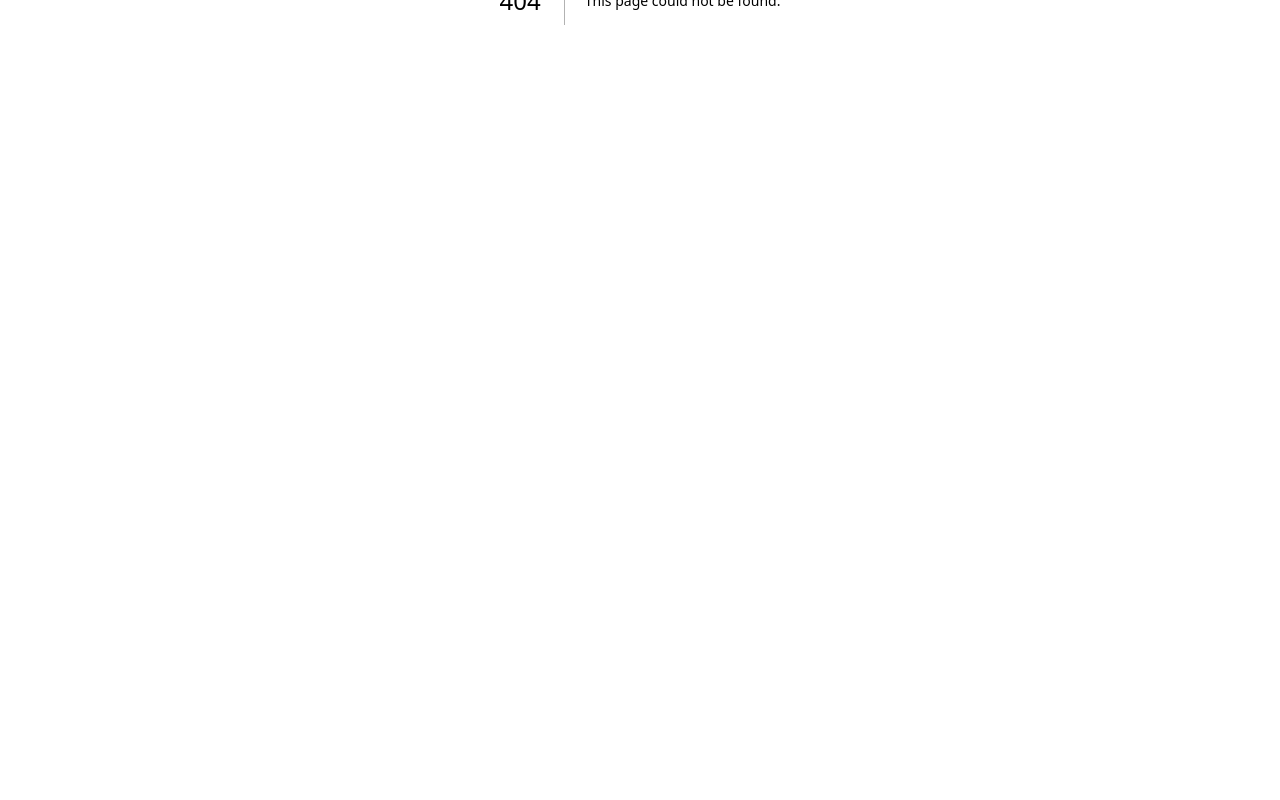
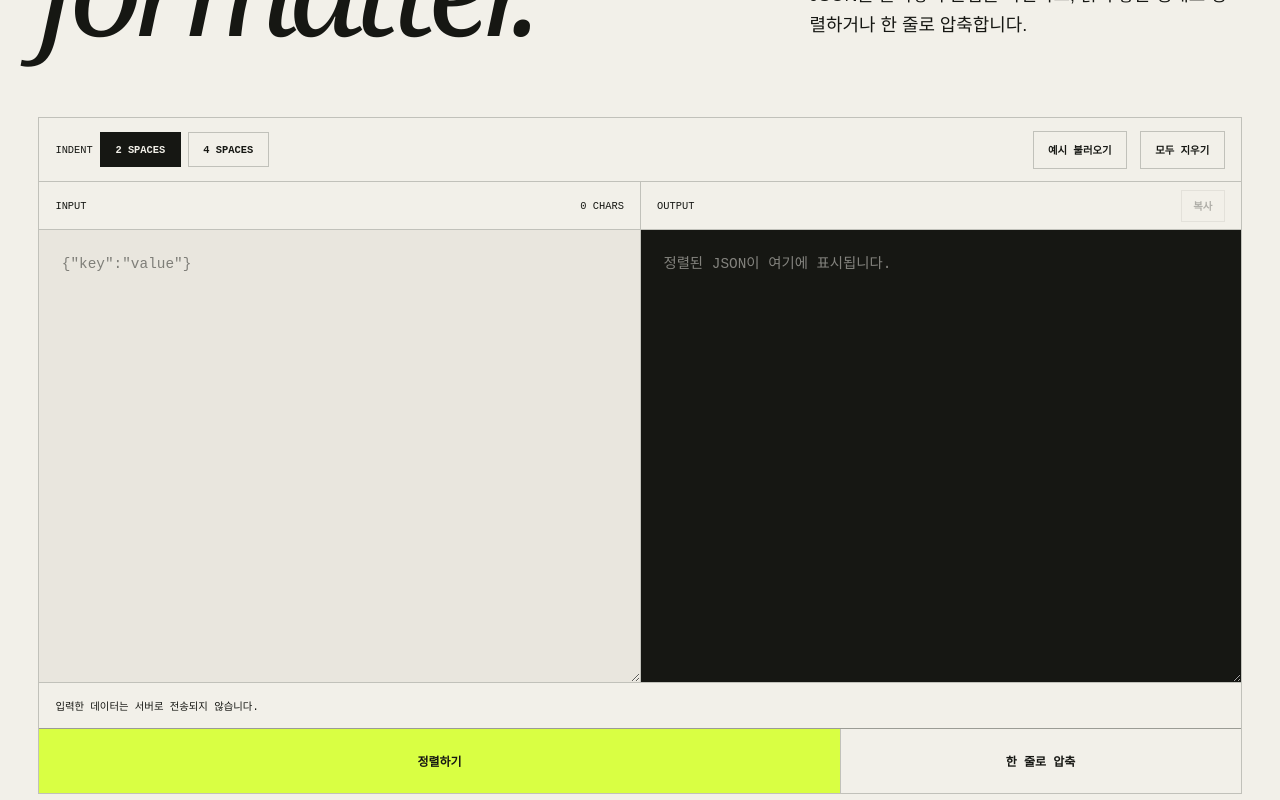
Before and after one commit to stoveinsummer/portfolio, a Next.js app: page /tools/json-formatter in a window 1280 px wide. Before the commit this address had no page. Shown: the part 400-1200 px from the top of the page. Before the commit the page ends 800 px from the top, so only its background shows below. Built offline with nearby package versions, Linux system fonts and the light colour scheme.

Commit message:
Build JSON formatter tool

```diff
--- a/app/globals.css
+++ b/app/globals.css
@@ -167,11 +167,40 @@ footer { display: flex; justify-content: space-between; padding: 2rem 3vw; borde
 .journal-list p { grid-column: 2; max-width: 620px; margin: 0; line-height: 1.6; }
 .journal-list em { grid-column: 2; font: normal .65rem "Courier New", monospace; text-transform: uppercase; }
 .tool-grid { display: grid; grid-template-columns: repeat(2, 1fr); gap: 1px; background: var(--line); border: 1px solid var(--line); }
-.tool-grid article { min-height: 310px; display: grid; grid-template-rows: auto 1fr auto; padding: 2rem; background: var(--paper); }
-.tool-grid article > span, .tool-grid article > em { font: normal .68rem "Courier New", monospace; text-transform: uppercase; }
+.tool-grid article, .tool-card { min-height: 310px; display: grid; grid-template-rows: auto 1fr auto; padding: 2rem; background: var(--paper); }
+.tool-grid article > span, .tool-grid article > em, .tool-card > span, .tool-card > em { font: normal .68rem "Courier New", monospace; text-transform: uppercase; }
+.tool-card { transition: background .2s, color .2s; }
+.tool-card:hover { background: var(--ink); color: var(--paper); }
 .tool-grid h2 { margin: .8rem 0; font: italic 400 clamp(2.2rem, 4vw, 4rem)/.95 Georgia, serif; }
 .tool-grid p:not(.eyebrow) { max-width: 420px; line-height: 1.55; }
 .tools-note { margin-top: 3vw; }
+.tool-detail-head { padding: 11vh 3vw 6vw; display: grid; grid-template-columns: 1.25fr .75fr; gap: 4vw; align-items: end; }
+.tool-detail-head .eyebrow { grid-column: 1/-1; }
+.tool-detail-head h1 { margin: 1rem 0 0; font-size: clamp(4rem, 10vw, 9rem); line-height: .76; letter-spacing: -.075em; font-weight: 520; }
+.tool-detail-head h1 i { font-family: Georgia, serif; font-weight: 400; }
+.tool-detail-head > p:last-child { max-width: 520px; font-size: 1.12rem; line-height: 1.65; }
+.tool-detail-content { padding: 0 3vw 9vw; }
+.json-tool { border: 1px solid var(--line); }
+.json-toolbar { min-height: 64px; display: flex; align-items: center; gap: .8rem; padding: .8rem 1rem; border-bottom: 1px solid var(--line); }
+.indent-control { display: flex; align-items: center; gap: .45rem; margin-right: auto; }
+.indent-control span, .json-pane-head, .json-status { font: .65rem "Courier New", monospace; text-transform: uppercase; }
+.json-toolbar button, .json-pane-head button, .json-actions button { border: 1px solid var(--line); background: transparent; color: inherit; padding: .65rem .9rem; font: 600 .65rem "Courier New", monospace; text-transform: uppercase; cursor: pointer; }
+.indent-control button.active, .json-toolbar button:hover, .json-pane-head button:hover { background: var(--ink); color: var(--paper); }
+.json-editors { display: grid; grid-template-columns: 1fr 1fr; min-height: 500px; }
+.json-pane + .json-pane { border-left: 1px solid var(--line); }
+.json-pane { display: grid; grid-template-rows: 48px 1fr; min-width: 0; }
+.json-pane-head { display: flex; align-items: center; justify-content: space-between; padding: .7rem 1rem; border-bottom: 1px solid var(--line); }
+.json-pane-head button { padding: .45rem .7rem; }
+.json-pane-head button:disabled { opacity: .3; cursor: default; }
+.json-pane textarea { width: 100%; min-height: 450px; resize: vertical; border: 0; outline: 0; padding: 1.4rem; background: #e9e6de; color: var(--ink); font: .9rem/1.65 "Courier New", monospace; tab-size: 2; }
+.output-pane textarea { background: var(--ink); color: var(--paper); }
+.json-status { min-height: 46px; display: flex; align-items: center; padding: .7rem 1rem; border-top: 1px solid var(--line); }
+.json-status.valid { background: #d9ff43; }
+.json-status.error { background: #8b4f33; color: white; text-transform: none; }
+.json-actions { display: grid; grid-template-columns: 1.6fr .8fr; gap: 1px; background: var(--line); border-top: 1px solid var(--line); }
+.json-actions button { min-height: 64px; border: 0; background: var(--paper); font-size: .75rem; }
+.json-actions button:first-child { background: var(--acid); }
+.json-actions button:hover { background: var(--ink); color: var(--paper); }
 .about-principles { display: grid; grid-template-columns: repeat(2, 1fr); gap: 1px; background: var(--line); border: 1px solid var(--line); }
 .about-principles article { min-height: 350px; padding: 2rem; background: var(--paper); }
 .about-principles span { font: .68rem "Courier New", monospace; }
@@ -210,6 +239,10 @@ footer { display: flex; justify-content: space-between; padding: 2rem 3vw; borde
 
 @media (max-width: 760px) {
   .home-photo-grid, .record-cards, .feature-record, .page-intro, .detail-head, .tool-grid, .about-principles, .invest-method { grid-template-columns: 1fr; }
+  .tool-detail-head, .json-editors { grid-template-columns: 1fr; }
+  .tool-detail-head .eyebrow { grid-column: 1; } .tool-detail-head h1 { font-size: 18vw; }
+  .json-pane + .json-pane { border-left: 0; border-top: 1px solid var(--line); }
+  .json-toolbar { align-items: stretch; flex-wrap: wrap; } .indent-control { flex-basis: 100%; }
   .home-photo-grid a:nth-child(2) { margin-top: 0; }
   .home-photo-grid img, .home-photo-grid a:not(:first-child) img { height: 118vw; }
   .record-cards > a { min-height: 280px; }
--- /dev/null
+++ b/app/tools/json-formatter/page.tsx
@@ -0,0 +1,11 @@
+import type { Metadata } from "next";
+import Link from "next/link";
+import { JsonFormatter } from "@/components/JsonFormatter";
+import { SiteHeader } from "@/components/SiteHeader";
+import { SiteFooter } from "@/components/SiteFooter";
+
+export const metadata: Metadata = { title: "JSON 정렬기", description: "브라우저에서 안전하게 JSON을 검사하고 정렬하는 도구." };
+
+export default function JsonFormatterPage() {
+  return <main><SiteHeader active="Tools" /><div className="tool-detail-head"><p className="eyebrow">Tool 01 · Local only</p><h1>JSON<br /><i>formatter.</i></h1><p>JSON을 붙여넣어 문법을 확인하고, 읽기 좋은 형태로 정렬하거나 한 줄로 압축합니다.</p></div><div className="tool-detail-content"><JsonFormatter /><Link className="back-link" href="/tools">← 도구 목록</Link></div><SiteFooter /></main>;
+}
--- a/app/tools/page.tsx
+++ b/app/tools/page.tsx
@@ -1,8 +1,9 @@
 import type { Metadata } from "next";
+import Link from "next/link";
 import { SiteHeader } from "@/components/SiteHeader";
 import { SiteFooter } from "@/components/SiteFooter";
 import { PageIntro } from "@/components/PageIntro";
 import { tools } from "@/data/tools";
 
 export const metadata: Metadata = { title: "Tools", description: "직접 만들어 추가할 개인용 웹 도구 목록." };
-export default function ToolsPage() { return <main><SiteHeader active="Tools" /><PageIntro eyebrow="Small utilities · Built when needed" title="Tools." description="반복해서 쓰는 작은 기능을 직접 만들어 하나씩 추가할 공간입니다." /><section className="content-section"><div className="tool-grid">{tools.map((tool, index) => <article key={tool.id}><span>{String(index + 1).padStart(2, "0")}</span><div><p className="eyebrow">{tool.status === "available" ? "Available" : "Planned"}</p><h2>{tool.name}</h2><p>{tool.description}</p></div><em>{tool.status === "available" ? "Open ↗" : "준비 중"}</em></article>)}</div><div className="notice tools-note">도구는 브라우저 안에서만 동작하며, 입력한 내용은 서버로 전송하거나 저장하지 않는 방향으로 만듭니다.</div></section><SiteFooter /></main>; }
+export default function ToolsPage() { return <main><SiteHeader active="Tools" /><PageIntro eyebrow="Small utilities · Built when needed" title="Tools." description="반복해서 쓰는 작은 기능을 직접 만들어 하나씩 추가할 공간입니다." /><section className="content-section"><div className="tool-grid">{tools.map((tool, index) => tool.status === "available" ? <Link className="tool-card" href={tool.path} key={tool.id}><span>{String(index + 1).padStart(2, "0")}</span><div><p className="eyebrow">Available</p><h2>{tool.name}</h2><p>{tool.description}</p></div><em>Open ↗</em></Link> : <article key={tool.id}><span>{String(index + 1).padStart(2, "0")}</span><div><p className="eyebrow">Planned</p><h2>{tool.name}</h2><p>{tool.description}</p></div><em>준비 중</em></article>)}</div><div className="notice tools-note">도구는 브라우저 안에서만 동작하며, 입력한 내용은 서버로 전송하거나 저장하지 않는 방향으로 만듭니다.</div></section><SiteFooter /></main>; }
--- /dev/null
+++ b/components/JsonFormatter.tsx
@@ -0,0 +1,79 @@
+"use client";
+
+import { useState } from "react";
+
+const sample = '{"name":"JUHWAN","interests":["development","photography"],"active":true}';
+
+export function JsonFormatter() {
+  const [input, setInput] = useState("");
+  const [output, setOutput] = useState("");
+  const [error, setError] = useState("");
+  const [indent, setIndent] = useState(2);
+  const [copied, setCopied] = useState(false);
+
+  const transform = (compact = false, value = input) => {
+    if (!value.trim()) {
+      setOutput("");
+      setError("JSON을 입력해 주세요.");
+      return;
+    }
+    try {
+      const parsed: unknown = JSON.parse(value);
+      setOutput(JSON.stringify(parsed, null, compact ? 0 : indent));
+      setError("");
+      setCopied(false);
+    } catch (reason) {
+      setOutput("");
+      setError(reason instanceof SyntaxError ? reason.message : "올바른 JSON인지 확인해 주세요.");
+    }
+  };
+
+  const copy = async () => {
+    if (!output) return;
+    await navigator.clipboard.writeText(output);
+    setCopied(true);
+    window.setTimeout(() => setCopied(false), 1600);
+  };
+
+  const clear = () => {
+    setInput("");
+    setOutput("");
+    setError("");
+    setCopied(false);
+  };
+
+  const loadSample = () => {
+    setInput(sample);
+    transform(false, sample);
+  };
+
+  return (
+    <section className="json-tool" aria-label="JSON 정렬기">
+      <div className="json-toolbar">
+        <div className="indent-control">
+          <span>Indent</span>
+          {[2, 4].map((size) => <button className={indent === size ? "active" : ""} onClick={() => setIndent(size)} key={size} type="button">{size} spaces</button>)}
+        </div>
+        <button className="text-action" onClick={loadSample} type="button">예시 불러오기</button>
+        <button className="text-action" onClick={clear} type="button">모두 지우기</button>
+      </div>
+      <div className="json-editors">
+        <div className="json-pane">
+          <div className="json-pane-head"><label htmlFor="json-input">Input</label><span>{input.length.toLocaleString()} chars</span></div>
+          <textarea id="json-input" value={input} onChange={(event) => { setInput(event.target.value); setError(""); }} placeholder='{"key":"value"}' spellCheck={false} />
+        </div>
+        <div className="json-pane output-pane">
+          <div className="json-pane-head"><label htmlFor="json-output">Output</label><button onClick={copy} disabled={!output} type="button">{copied ? "복사됨 ✓" : "복사"}</button></div>
+          <textarea id="json-output" value={output} readOnly placeholder="정렬된 JSON이 여기에 표시됩니다." spellCheck={false} />
+        </div>
+      </div>
+      <div className={`json-status ${error ? "error" : output ? "valid" : ""}`} aria-live="polite">
+        {error ? `Invalid JSON · ${error}` : output ? "Valid JSON · 브라우저 안에서 처리되었습니다." : "입력한 데이터는 서버로 전송되지 않습니다."}
+      </div>
+      <div className="json-actions">
+        <button onClick={() => transform(false)} type="button">정렬하기</button>
+        <button onClick={() => transform(true)} type="button">한 줄로 압축</button>
+      </div>
+    </section>
+  );
+}
--- a/data/tools.ts
+++ b/data/tools.ts
@@ -1,7 +1,7 @@
 import type { ToolItem } from "@/types/content";
 
 export const tools: ToolItem[] = [
-  { id: "json-formatter", name: "JSON 정렬기", description: "붙여넣은 JSON을 읽기 쉽게 정리하는 도구", path: "#", status: "planned" },
+  { id: "json-formatter", name: "JSON 정렬기", description: "붙여넣은 JSON을 검사하고 읽기 쉽게 정리하는 도구", path: "/tools/json-formatter", status: "available" },
   { id: "date-calculator", name: "날짜 계산기", description: "두 날짜 사이의 기간과 기준일을 계산하는 도구", path: "#", status: "planned" },
   { id: "compound-calculator", name: "복리 계산기", description: "기간과 수익률에 따른 복리 변화를 비교하는 도구", path: "#", status: "planned" },
   { id: "image-info", name: "이미지 정보 보기", description: "이미지 크기와 기본 정보를 브라우저에서 확인하는 도구", path: "#", status: "planned" },
```
